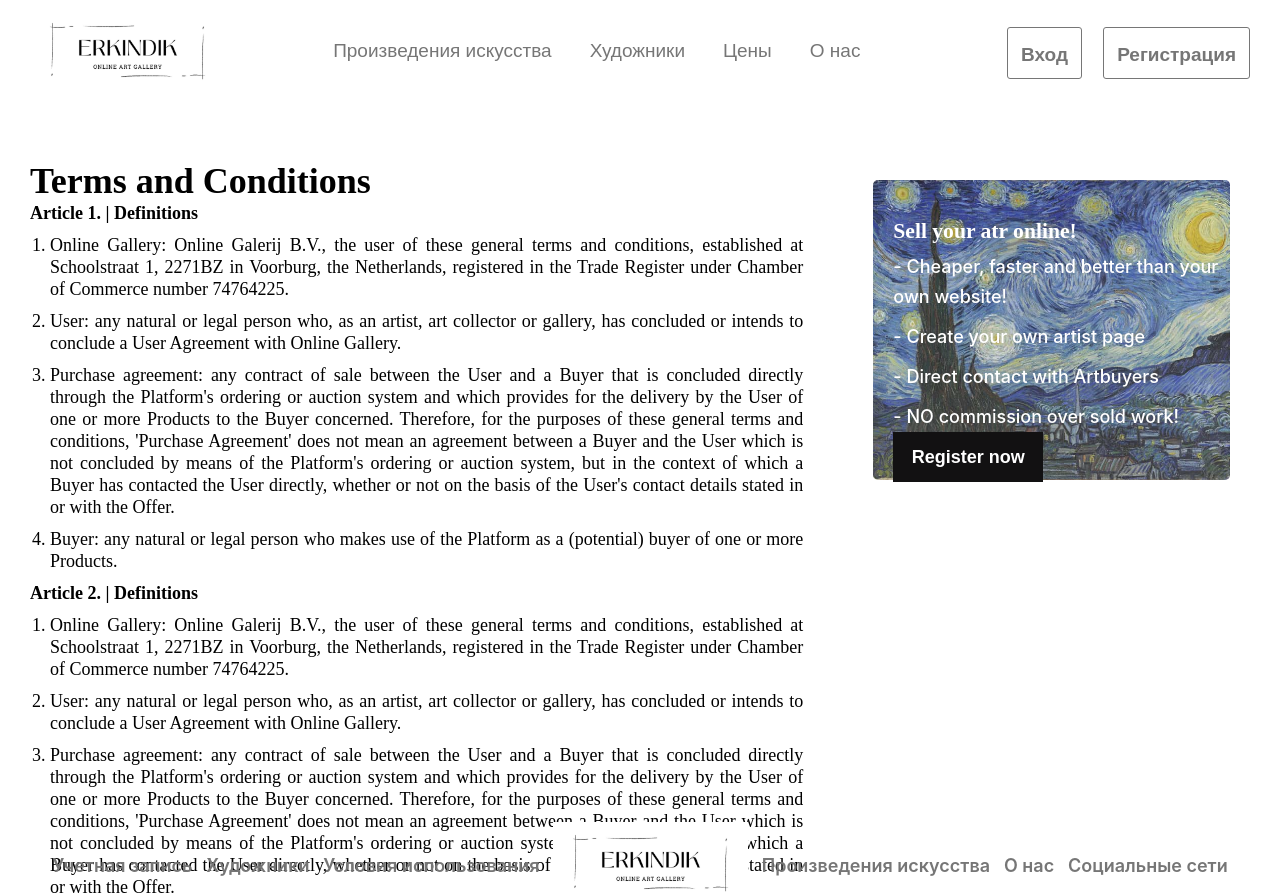
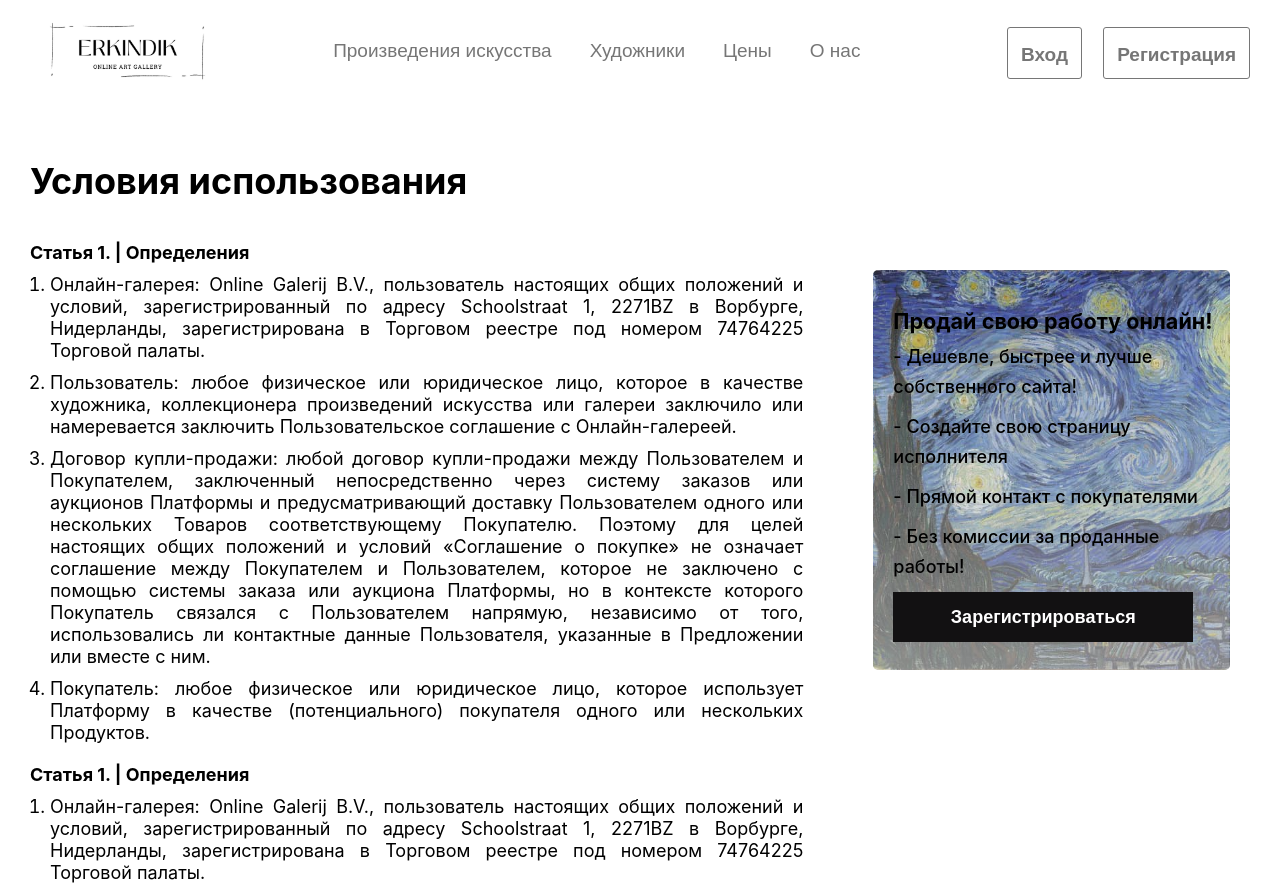
Before and after one commit to Amankaium/erkindik, a React (Create React App) app: page /terms-and-condition in a window 1280 px wide. Shown: the top 895 px of the page. Built offline with nearby package versions, Linux system fonts and the light colour scheme.

Commit message:
add page terms and condition

```diff
--- /dev/null
+++ b/src/components/TermsCondition/TermsCon.css
@@ -0,0 +1,12 @@
+.article-h4 {
+    margin: 20px 0px 0px 30px;
+}
+
+.ol-li {
+    margin-left: 50px;
+}
+
+.ol-li li {
+    padding-top: 10px;
+    text-align: justify;
+}
--- /dev/null
+++ b/src/components/TermsCondition/TermsCon.js
@@ -0,0 +1,27 @@
+import React from "react";
+import "./TermsCon.css"
+
+export default function TermsCondition() {
+    return (
+        <div className="container-1">
+            <h4 className="article-h4">Статья 1. | Определения</h4>
+            <ol className="ol-li">
+                <li className="li">
+                    Онлайн-галерея: Online Galerij B.V., пользователь настоящих общих положений и условий, зарегистрированный по адресу Schoolstraat 1,
+                    2271BZ в Ворбурге, Нидерланды, зарегистрирована в Торговом реестре под номером 74764225 Торговой палаты.
+                </li>
+                <li className="li">
+                    Пользователь: любое физическое или юридическое лицо, которое в качестве художника, коллекционера произведений искусства или галереи заключило или намеревается
+                    заключить Пользовательское соглашение с Онлайн-галереей.
+                </li>
+                <li className="li">
+                    Договор купли-продажи: любой договор купли-продажи между Пользователем и Покупателем, заключенный непосредственно через систему заказов или аукционов Платформы и предусматривающий доставку Пользователем одного или нескольких Товаров соответствующему Покупателю. Поэтому для целей настоящих общих положений и условий «Соглашение о покупке» не означает соглашение между Покупателем и Пользователем, которое не заключено с помощью системы заказа или аукциона Платформы, но в контексте которого
+                    Покупатель связался с Пользователем напрямую, независимо от того, использовались ли контактные данные Пользователя, указанные в Предложении или вместе с ним.
+                </li>
+                <li className="li">
+                    Покупатель: любое физическое или юридическое лицо, которое использует Платформу в качестве (потенциального) покупателя одного или нескольких Продуктов.
+                </li>
+            </ol>
+        </div>
+    )
+};
--- a/src/pages/TermsAndCondition/TermsCon.css
+++ b/src/pages/TermsAndCondition/TermsCon.css
@@ -1,12 +1,12 @@
-.main {
+.terms-con-main {
     width: 100vw;
-    height: 100vh;
     background-color: #fff;
     color: #000;
-    font-family: 'dm serif text',serif;
+    font-family: -apple-system,BlinkMacSystemFont,San Francisco,Helvetica Neue,Helvetica,Ubuntu,Roboto,Noto,Segoe UI,Arial,sans-serif;
     display: grid;
     grid-template-columns: 2fr 1fr;
     font-size: 18px;
+    height: 180vh;
 }
 
 .flex-box-terms {
@@ -18,54 +18,42 @@
     margin-top: 150px;
 }
 
-.h1 {
+.terms-con-h1 {
     font-size: 36px;
     font-weight: 700;
-    margin: 20px 0px 0px 30px;
+    padding: 20px 0px 30px 30px;
 
 }
 
-.article {
-    margin: 10px 0px 0px 30px;
-}
-
-.ol-li {
-    margin-left: 50px;
-}
-
-.ol-li li {
-    padding-top: 10px;
-    text-align: justify;
-}
-
 .flex-box-sell-art {
-    margin: 180px 50px 0px 20px;
+    margin: 270px 50px 0px 20px;
     background: linear-gradient(rgba(255, 255, 255, 0.1),
-            rgba(255, 255, 255, 0.2)),
+            rgba(255, 255, 255, 0.5)),
         url("../../assets/bg-img/bg-image.jpg");
     background-size: cover;
     background-position: center;
     max-height: 300px;
     border-radius: 5px;
-    color: #fff;
+    color: #000;
 }
 
 .flex-box-sell-art h4 {
     padding: 40px 0px 0px 20px;
-    font-weight: 900;
+    font-weight: 700;
     font-size: larger;
 }
 
 .flex-box-p {
     padding: 10px 0px 0px 20px;
-    color: #fff;
+    color: #000;
     font-weight: 500;
 }
 
 .flex-box-sell-art button {
-    width: 150px;
+    width: 300px;
     height: 50px;
     margin-left: 20px;
+    margin-top: 10px;
     border: none;
     background-color: rgb(18, 17, 18);
     font-weight: bold;
@@ -77,13 +65,23 @@
     color: #fff;
 }
 
-.btn {
+.sell-art-btn {
     background-color: rgb(18, 17, 18);
     color: #fff;
 }
 
-@media (max-width: 850px) {
+@media (max-width: 1380px) {
     .flex-box-sell-art {
-        max-height: 500px;
+        max-height: 400px;
+    }
+
+    .terms-con-main {
+       height: 220vh;
     }
   }
+
+  @media (max-width: 1200px) {
+    .terms-con-main {
+       height: 250vh;
+    }
+  }
--- a/src/pages/TermsAndCondition/TermsCon.js
+++ b/src/pages/TermsAndCondition/TermsCon.js
@@ -1,90 +1,34 @@
 import React from "react";
 import "./TermsCon.css";
 import {Link} from "react-router-dom";
+import TermsCondition from "../../components/TermsCondition/TermsCon";
 
 function TermsCon() {
     return (
-        <div className="main">
+        <div className="terms-con-main">
             <div className="flex-box-terms">
-                <div className="h1">Terms and Conditions</div>
-                <div className="container-1">
-                    <h4 className="article">Article 1. | Definitions</h4>
-                    <ol className="ol-li">
-                        <li>
-                            Online Gallery: Online Galerij B.V., the user of these general terms and conditions, established at Schoolstraat 1,
-                            2271BZ in Voorburg, the Netherlands, registered in the Trade Register under Chamber of Commerce number 74764225.
-                        </li>
-                        <li>
-                            User: any natural or legal person who, as an artist, art collector or gallery, has concluded or intends
-                            to conclude a User Agreement with Online Gallery.
-                        </li>
-                        <li>
-                            Purchase agreement: any contract of sale between the User and a Buyer that is concluded directly through the Platform's ordering or auction system and which provides for the delivery by the User of one or more Products to the Buyer concerned. Therefore, for the purposes of these general terms and conditions, 'Purchase Agreement' does not mean an agreement between a Buyer and the User which is not concluded by means of the Platform's ordering or auction system, but in the context of which
-                            a Buyer has contacted the User directly, whether or not on the basis of the User's contact details stated in or with the Offer.
-                        </li>
-                        <li>
-                            Buyer: any natural or legal person who makes use of the Platform as a (potential) buyer of one or more Products.
-                        </li>
-                    </ol>
-                </div>
-                <div className="container-2">
-                    <h4 className="article">Article 2. | Definitions</h4>
-                    <ol className="ol-li">
-                        <li>
-                            Online Gallery: Online Galerij B.V., the user of these general terms and conditions, established at Schoolstraat 1,
-                            2271BZ in Voorburg, the Netherlands, registered in the Trade Register under Chamber of Commerce number 74764225.
-                        </li>
-                        <li>
-                            User: any natural or legal person who, as an artist, art collector or gallery, has concluded or intends
-                            to conclude a User Agreement with Online Gallery.
-                        </li>
-                        <li>
-                            Purchase agreement: any contract of sale between the User and a Buyer that is concluded directly through the Platform's ordering or auction system and which provides for the delivery by the User of one or more Products to the Buyer concerned. Therefore, for the purposes of these general terms and conditions, 'Purchase Agreement' does not mean an agreement between a Buyer and the User which is not concluded by means of the Platform's ordering or auction system, but in the context of which
-                            a Buyer has contacted the User directly, whether or not on the basis of the User's contact details stated in or with the Offer.
-                        </li>
-                        <li>
-                            Buyer: any natural or legal person who makes use of the Platform as a (potential) buyer of one or more Products.
-                        </li>
-                    </ol>
-                </div>
-                <div className="container-3">
-                    <h4 className="article">Article 3. | Definitions</h4>
-                    <ol className="ol-li">
-                        <li>
-                            Online Gallery: Online Galerij B.V., the user of these general terms and conditions, established at Schoolstraat 1,
-                            2271BZ in Voorburg, the Netherlands, registered in the Trade Register under Chamber of Commerce number 74764225.
-                        </li>
-                        <li>
-                            User: any natural or legal person who, as an artist, art collector or gallery, has concluded or intends
-                            to conclude a User Agreement with Online Gallery.
-                        </li>
-                        <li>
-                            Purchase agreement: any contract of sale between the User and a Buyer that is concluded directly through the Platform's ordering or auction system and which provides for the delivery by the User of one or more Products to the Buyer concerned. Therefore, for the purposes of these general terms and conditions, 'Purchase Agreement' does not mean an agreement between a Buyer and the User which is not concluded by means of the Platform's ordering or auction system, but in the context of which
-                            a Buyer has contacted the User directly, whether or not on the basis of the User's contact details stated in or with the Offer.
-                        </li>
-                        <li>
-                            Buyer: any natural or legal person who makes use of the Platform as a (potential) buyer of one or more Products.
-                        </li>
-                    </ol>
-                </div>
+                <div className="terms-con-h1">Условия использования</div>
+                <TermsCondition className="terns-con-component"/>
+                <TermsCondition className="terns-con-component"/>
+                <TermsCondition className="terns-con-component"/>
             </div>
             <div className="flex-box-sell-art">
                 <h4 className="flex-box-h4">
-                    Sell your atr online!
+                    Продай свою работу онлайн!
                 </h4>
                 <p className="flex-box-p">
-                - Cheaper, faster and better than your own website!
+                - Дешевле, быстрее и лучше собственного сайта!
                 </p>
                 <p className="flex-box-p">
-                - Create your own artist page
+                - Создайте свою страницу исполнителя
                 </p>
                 <p className="flex-box-p">
-                - Direct contact with Artbuyers
+                - Прямой контакт с покупателями
                 </p>
                 <p className="flex-box-p">
-                - NO commission over sold work!
+                - Без комиссии за проданные работы!
                 </p>
-                <button className="flex-box-btn"><Link to="/register" className="btn">Register now</Link></button>
+                <button className="flex-box-btn"><Link to="/register" className="sell-art-btn">Зарегистрироваться</Link></button>
             </div>
         </div>
     )
```
